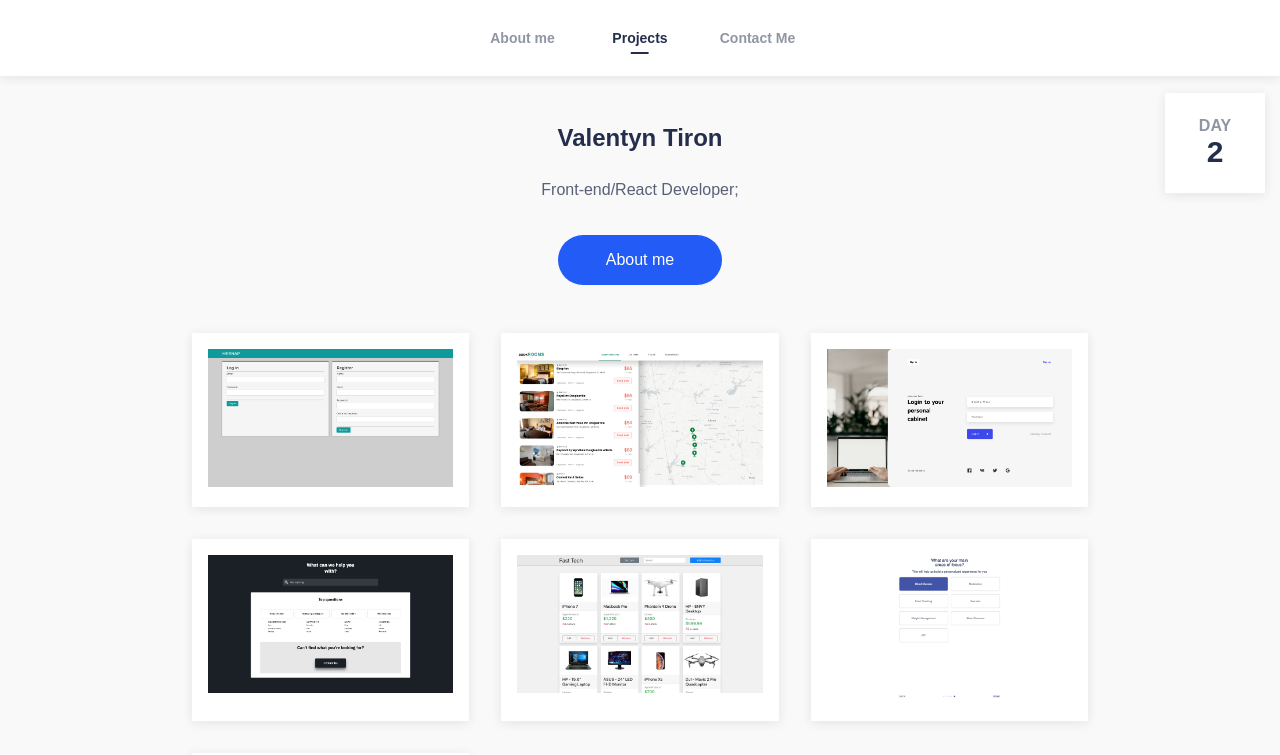
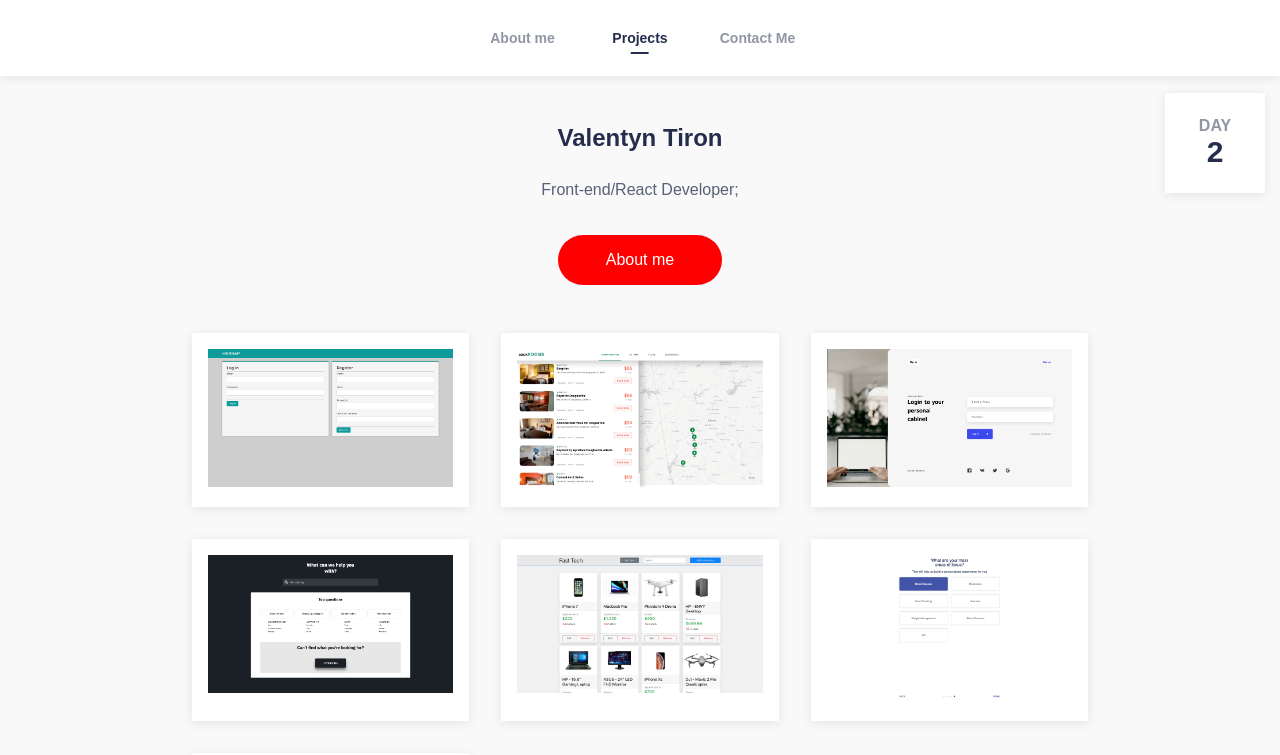
Before and after one commit to vtiron2002/portfolio, a React (Create React App) app: page / in a window 1280 px wide. Shown: the top 755 px of the page. Built offline with nearby package versions, Linux system fonts and the light colour scheme; a web font is replaced by a local one.

Commit message:
changed button bg color

```diff
--- a/src/styles/main.scss
+++ b/src/styles/main.scss
@@ -143,7 +143,8 @@ header {
 .projects {
   > a {
     color: white;
-    background: var(--blue);
+    // background: var(--blue);
+    background: red;
     border: none;
     padding: 1em 3em;
     font-size: 16px;
```
Also changed, not shown: 1 other file (tests, documents, lock files or other folders).
